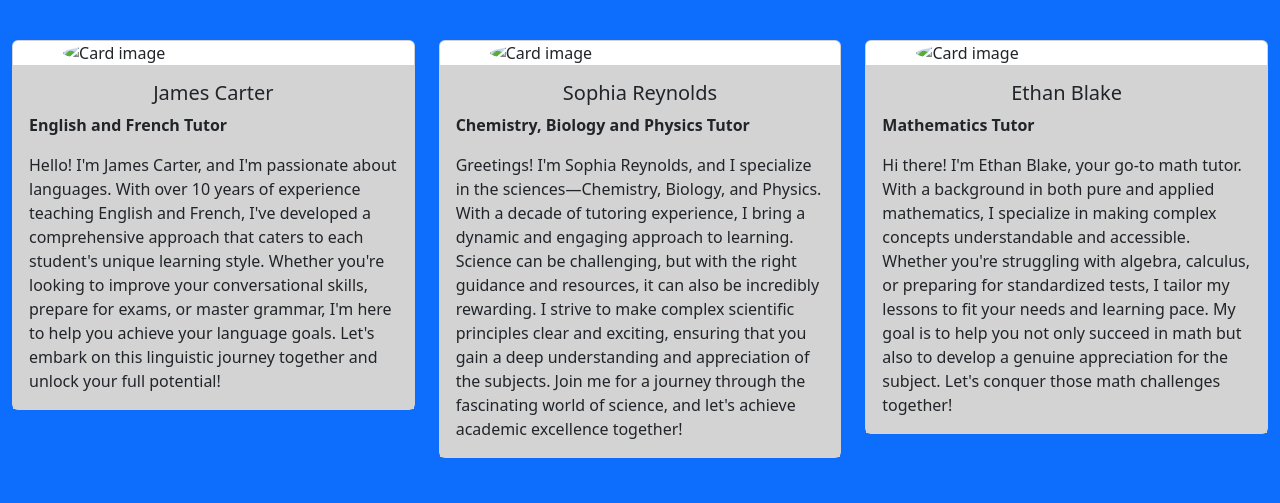
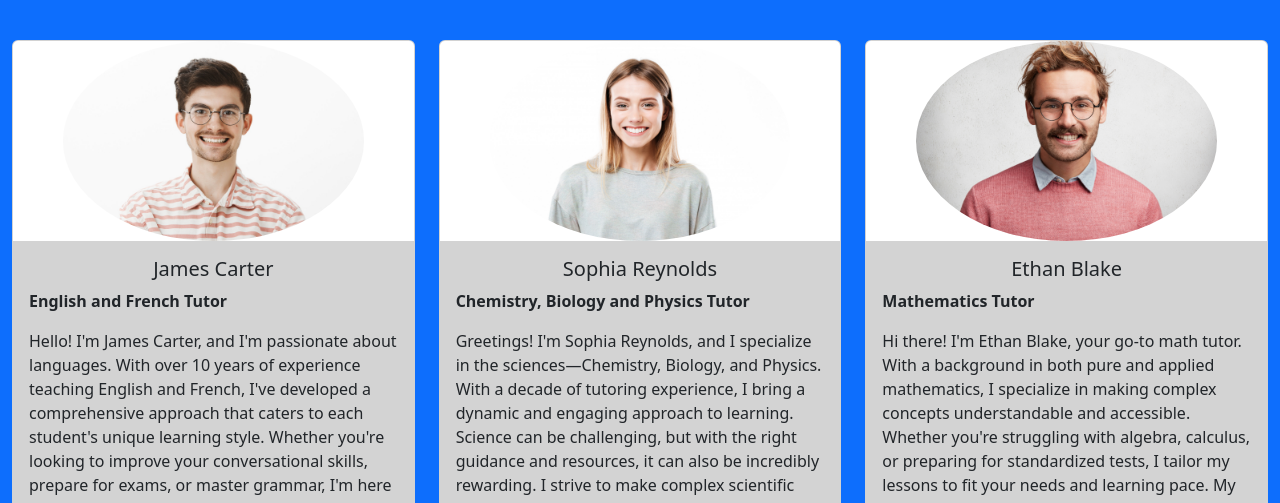
Before and after one commit to alvin69420/SEG3525-Projet-1, a plain HTML site: page ourtutors.html in a window 1280 px wide. Shown: the part 270-773 px from the top of the page. Drawn offline with nearby package versions, Linux system fonts and the light colour scheme; the site is published under a folder, as on GitHub Pages, so addresses that start at the root find nothing.

Commit message:
Images Experts

```diff
--- a/ourtutors.html
+++ b/ourtutors.html
@@ -52,7 +52,7 @@
       <div class="row mt-5">
         <div class="col-sm-4 text-dark">
           <div class="card">
-            <img class="card-img-fluid rounded-circle mx-auto" src="/Images/Tutor_Image_1.jpg" alt="Card image" style="width:75%;" >
+            <img class="card-img-fluid rounded-circle mx-auto" src="./Images/Tutor_Image_1.jpg" alt="Card image" style="width:75%;" >
             <div class="tutors card-body">
               <h5 class="card-title text-center">James Carter</h5>
               <p class="card-text"><b>English and French Tutor</b></p>
@@ -65,7 +65,7 @@
         </div>
         <div class="col-sm-4 text-dark">
           <div class="card">
-            <img class="card-img-fluid rounded-circle mx-auto" src="/Images/Tutor_Image_2.jpg" alt="Card image" style="width:75%;">
+            <img class="card-img-fluid rounded-circle mx-auto" src="./Images/Tutor_Image_2.jpg" alt="Card image" style="width:75%;">
             <div class="tutors card-body">
               <h5 class="card-title text-center">Sophia Reynolds</h5>
               <p class="card-text"><b>Chemistry, Biology and Physics Tutor</b></p>
@@ -78,7 +78,7 @@
         </div>
         <div class="col-sm-4 text-dark">
           <div class="card">
-            <img class="card-img-fluid rounded-circle mx-auto" src="/Images/Tutor_Image_3.jpg" alt="Card image" style="width:75%;">
+            <img class="card-img-fluid rounded-circle mx-auto" src="./Images/Tutor_Image_3.jpg" alt="Card image" style="width:75%;">
             <div class="tutors card-body">
               <h5 class="card-title text-center">Ethan Blake</h5>
               <p class="card-text"><b>Mathematics Tutor</b></p>
```
